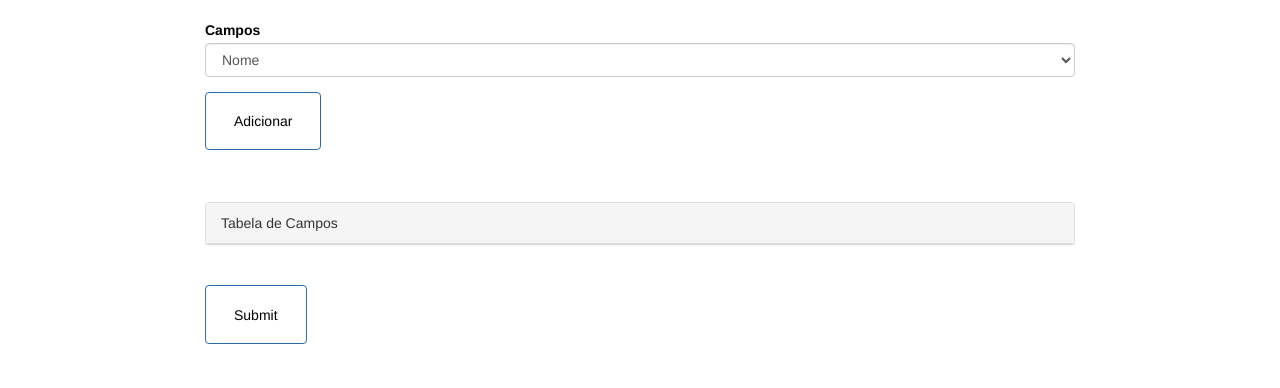
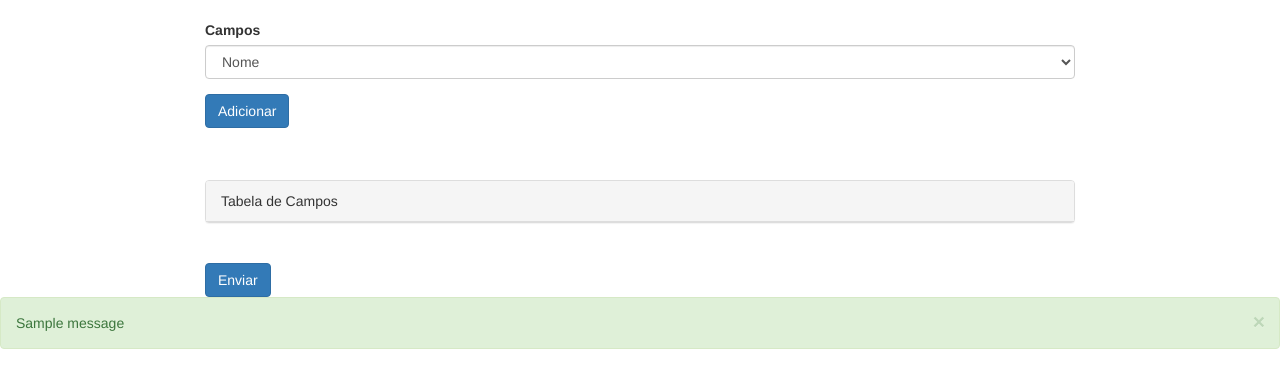
Before and after one commit to alexlopespereira/webforms, a Flask app: page / in a window 1280 px wide. Shown: the part 52-440 px from the top of the page. Run offline with Flask 2, Linux system fonts and the light colour scheme; one stand-in notice (Sample message) is shown; some libraries are stand-ins or nearby versions.

Commit message:
adicionei fontes

```diff
--- a/app/static/assets/schema_form.js
+++ b/app/static/assets/schema_form.js
@@ -1 +1 @@
-$('form').jsonForm({ schema: {"nome": {"minlength": 3, "required": true, "type": "string", "maxlength": 100}} });
+$('form').jsonForm({ schema: {"endereco": {"minlength": 5, "type": "string", "maxlength": 200}, "data_nascimento": {"type": "date"}, "email": {"minlength": 5, "type": "string", "maxlength": 255}, "telefone": {"minlength": 8, "type": "string", "maxlength": 20}, "nome": {"minlength": 3, "required": true, "type": "string", "maxlength": 100}} });
--- a/templates/generator.html
+++ b/templates/generator.html
@@ -3,11 +3,10 @@
 
 <head>
     <meta charset="utf-8"/>
-    <title>Servico XXXX</title>
+    <title>Gerador de Aplicações</title>
+    <script src="https://maxcdn.bootstrapcdn.com/bootstrap/3.3.7/js/bootstrap.min.js" integrity="sha384-Tc5IQib027qvyjSMfHjOMaLkfuWVxZxUPnCJA7l2mCWNIpG9mGCD8wGNIcPD7Txa" crossorigin="anonymous"></script>
     <!--<link rel="stylesheet" type="text/css" href="deps/opt/bootstrap.css"/>-->
 	<link rel="stylesheet" href="https://maxcdn.bootstrapcdn.com/bootstrap/3.3.7/css/bootstrap.min.css" integrity="sha384-BVYiiSIFeK1dGmJRAkycuHAHRg32OmUcww7on3RYdg4Va+PmSTsz/K68vbdEjh4u" crossorigin="anonymous">
-    <link rel="stylesheet" type="text/css" href="assets/styles.38d521a2fe6425022110.css"/>
-    <link rel="stylesheet" type="text/css" href="assets/style.css"/>
 	<style type="text/css">
       .container {
         max-width: 900px;
@@ -16,6 +15,7 @@
 </head>
 
 <body>
+
 <div>
 <nav class="navbar navbar-default">
   <div class="container-fluid">
@@ -76,16 +76,26 @@
 			<form method="post" onsubmit="return send_table_data();">
 				 <table class="table" id="fieldTable">
 					  </table>
-				<input type="submit" name="Enviar" class="btn btn-primary"/>
+				<input type="submit" value="Enviar" class="btn btn-primary"/>
 			</form>
 		</div>
-
+    {% with messages = get_flashed_messages() %}
+      {% if messages %}
+        {% for message in messages %}
+          <div class="alert alert-success alert-dismissible" role="alert">
+          <button type="button" class="close" data-dismiss="alert" aria-label="Close"><span aria-hidden="true">&times;</span></button>
+          {{ message }}
+          </div>
+        {% endfor %}
+      {% endif %}
+    {% endwith %}
     </div>
 
-	<script type="text/javascript" src="deps/jquery.min.js"></script>
-	<script type="text/javascript" src="deps/underscore.js"></script>
-	<script type="text/javascript" src="deps/opt/jsv.js"></script>
-	<script type="text/javascript" src="lib/jsonform.js"></script>
+    <script src="{{ url_for('static', filename='deps/jquery.min.js') }}"></script>
+    <script src="{{ url_for('static', filename='deps/underscore.js') }}"></script>
+    <script src="{{ url_for('static', filename='deps/opt/jsv.js') }}"></script>
+    <script src="{{ url_for('static', filename='lib/jsonform.js') }}"></script>
+
 	<script>
 		function addLine(name) {
 			var index = document.getElementById("fieldTable").rows.length;
@@ -164,84 +174,6 @@
     });
     </script>
 
-	<!--<script type="text/javascript">-->
-		<!--$('form').jsonForm({-->
-			<!--"schema": {-->
-    <!--"nome": {-->
-      <!--"type": "string",-->
-      <!--"title": "nome"-->
-    <!--},-->
-    <!--"endereco": {-->
-      <!--"type": "string",-->
-      <!--"title": "endereco"-->
-    <!--},-->
-    <!--"telefone": {-->
-      <!--"type": "string",-->
-      <!--"title": "telefone"-->
-    <!--},-->
-    <!--"email": {-->
-      <!--"type": "string",-->
-      <!--"title": "email"-->
-    <!--},-->
-    <!--"anexo": {-->
-      <!--"type": "string",-->
-      <!--"title": "email"-->
-    <!--},-->
-    <!--"opcoes": {-->
-      <!--"title": "Lista de opções",-->
-      <!--"description": "Escreva uma lista de opções separadas por ponto e vírgula",-->
-      <!--"type": "string"-->
-    <!--}-->
-  <!--},-->
-  <!--"form": [-->
-    <!--{-->
-      <!--"type": "selectfieldset",-->
-      <!--"title": "Tipo do campo",-->
-      <!--"items": [-->
-        <!--{-->
-          <!--"key": "nome",-->
-          <!--"legend": "Nome"-->
-        <!--},-->
-        <!--{-->
-          <!--"key": "telefone",-->
-          <!--"legend": "Telefone",-->
-        <!--},-->
-        <!--{-->
-          <!--"key": "endereco",-->
-          <!--"legend": "Endereço Residencial"-->
-        <!--},-->
-        <!--{-->
-          <!--"key": "anexo",-->
-          <!--"legend": "Documento de identidade digitalizada"-->
-        <!--},-->
-        <!--{-->
-          <!--"key": "email",-->
-          <!--"legend": "Email"-->
-        <!--},-->
-        <!--{-->
-          <!--"key": "opcoes",-->
-          <!--"legend": "Botão de opção",-->
-          <!--"placeholder": "Opção 1; Opção 2; Opção 3"-->
-        <!--}-->
-        <!--,-->
-        <!--{-->
-          <!--"key": "opcoes",-->
-          <!--"legend": "Caixa de seleção",-->
-          <!--"placeholder": "Seleção 1; Seleção 2; Seleção 3"-->
-        <!--}-->
-      <!--]-->
-    <!--},-->
-    <!--{-->
-      <!--"type": "submit",-->
-      <!--"title": "Adicionar"-->
-    <!--}-->
-  <!--],-->
-	<!--onSubmit: function (errors, values) {-->
-		<!--addLine(values['nome'], JSON.stringify(values, null, 2)) ;-->
-		<!--}-->
-<!--});-->
-	<!--</script>-->
-
 </body>
 
 </html>
```
